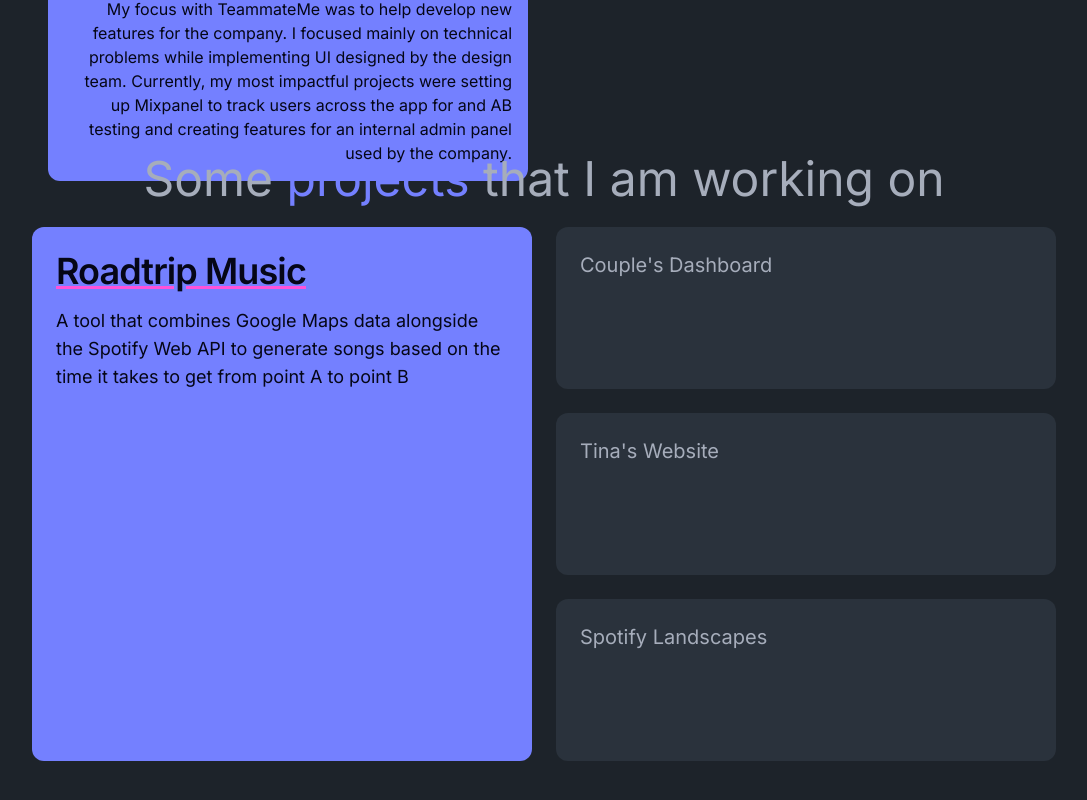
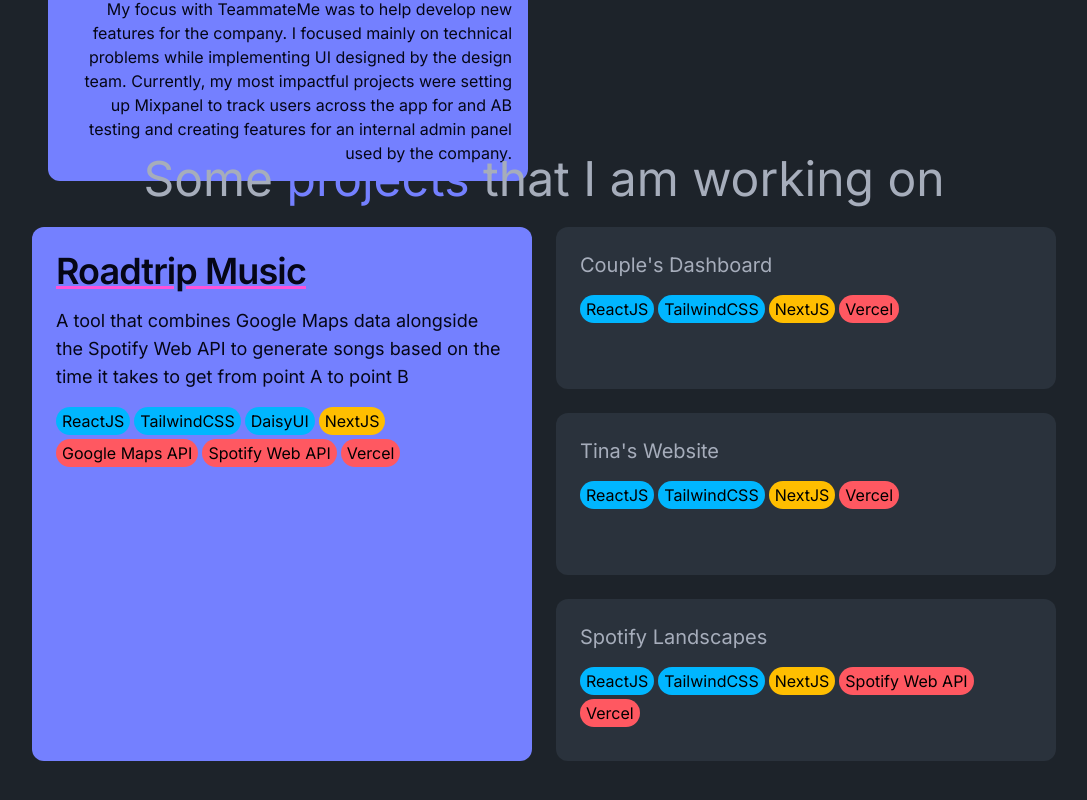
Before and after one commit to JuanRamirez2000/juan-ramirez, a Next.js app: page /developer in a window 1280 px wide. Shown: the part 1616-2416 px from the top of the page, without its empty margins (96-1183 px from the left). Built offline with nearby package versions, Linux system fonts and the light colour scheme.

Commit message:
added badges and styling to the cards

```diff
--- a/app/developer/ProjectSection.tsx
+++ b/app/developer/ProjectSection.tsx
@@ -40,7 +40,7 @@ export default function ProjectSection() {
                 ${
                   selectedProject.id === project.id
                     ? "bg-primary text-primary-content row-span-2 col-span-1 md:row-span-full"
-                    : "bg-neutral text-neutral-content md:col-start-2 col-span-1 row-span-1 "
+                    : "hover:bg-secondary hover:text-secondary-content bg-neutral text-neutral-content md:col-start-2 col-span-1 row-span-1 cursor-pointer"
                 }
                 `}
               onClick={() => setSelectedProject(project)}
@@ -62,6 +62,18 @@ export default function ProjectSection() {
               >
                 {project.description}
               </p>
+              <ul className="flex flex-row flex-wrap items-center gap-1">
+                {project.badges?.map((badge, index) => (
+                  <p
+                    key={index}
+                    className={`px-1.5 py-0.5 rounded-2xl ${grabBadgeColorFromVariant(
+                      badge.variant
+                    )}`}
+                  >
+                    {badge.name}
+                  </p>
+                ))}
+              </ul>
             </motion.li>
           ))}
         </ul>
@@ -69,6 +81,17 @@ export default function ProjectSection() {
     </div>
   );
 }
+
+const grabBadgeColorFromVariant = (variant: string) => {
+  switch (variant) {
+    case "Frontend":
+      return "bg-info text-info-content";
+    case "Backend":
+      return "bg-warning text-warning-content";
+    case "Infra":
+      return "bg-error text-error-content";
+  }
+};
 
 const projectsData: Projects = [
   {
```
